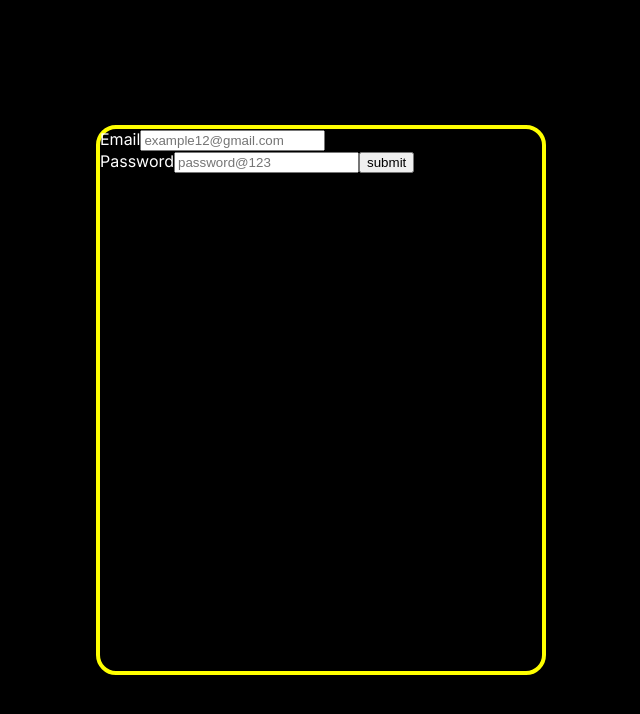
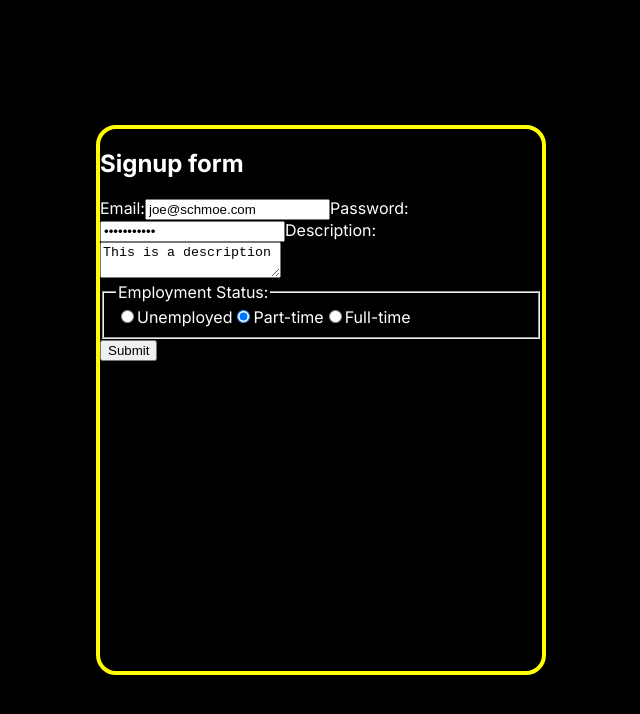
Before and after one commit to auto-prog/robo-chef, a React (Vite) app: page / in a window 1280 px wide. Shown: the top 714 px of the page, without its empty margins (319-959 px from the left). Built offline with nearby package versions, Linux system fonts and the light colour scheme; a web font is replaced by a local one.

Commit message:
give the radio a value by the value  method of giving value to the radio and also give a defalut checked method that in part-time , which checked by default

```diff
--- a/src/App.css
+++ b/src/App.css
@@ -4,7 +4,8 @@
 .box{
     width: 450px;
     height: 550px;
-
+  display: flex;
+  flex-direction: column;
     border-radius: 20px;
     border: solid yellow 4px;
     box-sizing: border-box;
--- a/src/App.jsx
+++ b/src/App.jsx
@@ -8,20 +8,51 @@ function App() {
   function signup(formdata){
     const email=formdata.get('email')
     const password = formdata.get('password')
-    console.log(email)
+    const employmentStatus=formdata.get("employmentStatus")
+    console.log(employmentStatus)
     console.log(password)
+
   }
   return (
     <>
-        <div className='box'>
-         <form action={signup}>
-            <label htmlFor='email'>Email</label>
-            <input id='email' type="email" placeholder='example12@gmail.com' name='email' />
-            <br/>
-            <label htmlFor='password'>Password</label>
-            <input id='password' type="password" placeholder='password@123' name='password'/>
-            <button type='submit'>submit</button>
-         </form>
+    <div className='box'>
+
+    <section>
+      <h1>Signup form</h1>
+      <form action={signup}>
+
+        <label htmlFor="email">Email:</label>
+        <input id="email" defaultValue="joe@schmoe.com" type="email" name="email" placeholder="joe@schmoe.com" />
+
+        <label htmlFor="password">Password:</label>
+        <input id="password" defaultValue="password123" type="password" name="password" />
+
+        <label htmlFor="description">Description:</label>
+        <textarea id="description" name="description" defaultValue="This is a description"></textarea>
+
+        <fieldset>
+          <legend>Employment Status:</legend>
+          <label>
+            <input type="radio" name="employmentStatus" value="Unemployed" />
+            Unemployed
+        </label>
+          <label>
+            <input type="radio" name="employmentStatus" defaultChecked={true} value="Part-time" />
+            Part-time
+        </label>
+          <label>
+            <input type="radio" name="employmentStatus" value="full-time"/>
+            Full-time
+        </label>
+        </fieldset>
+
+
+
+        <button>Submit</button>
+
+      </form>
+    </section>
+
         </div>
     </>
   )
```
